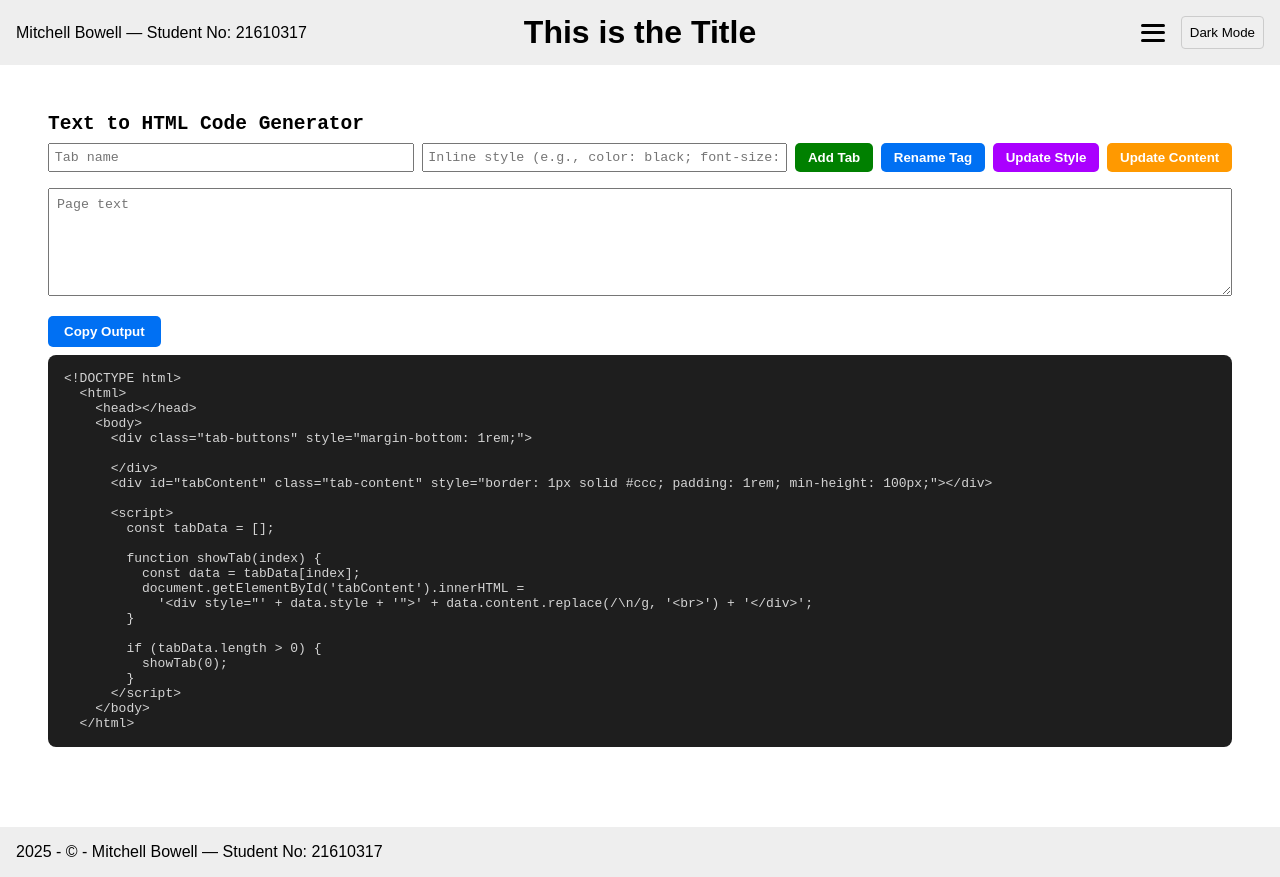
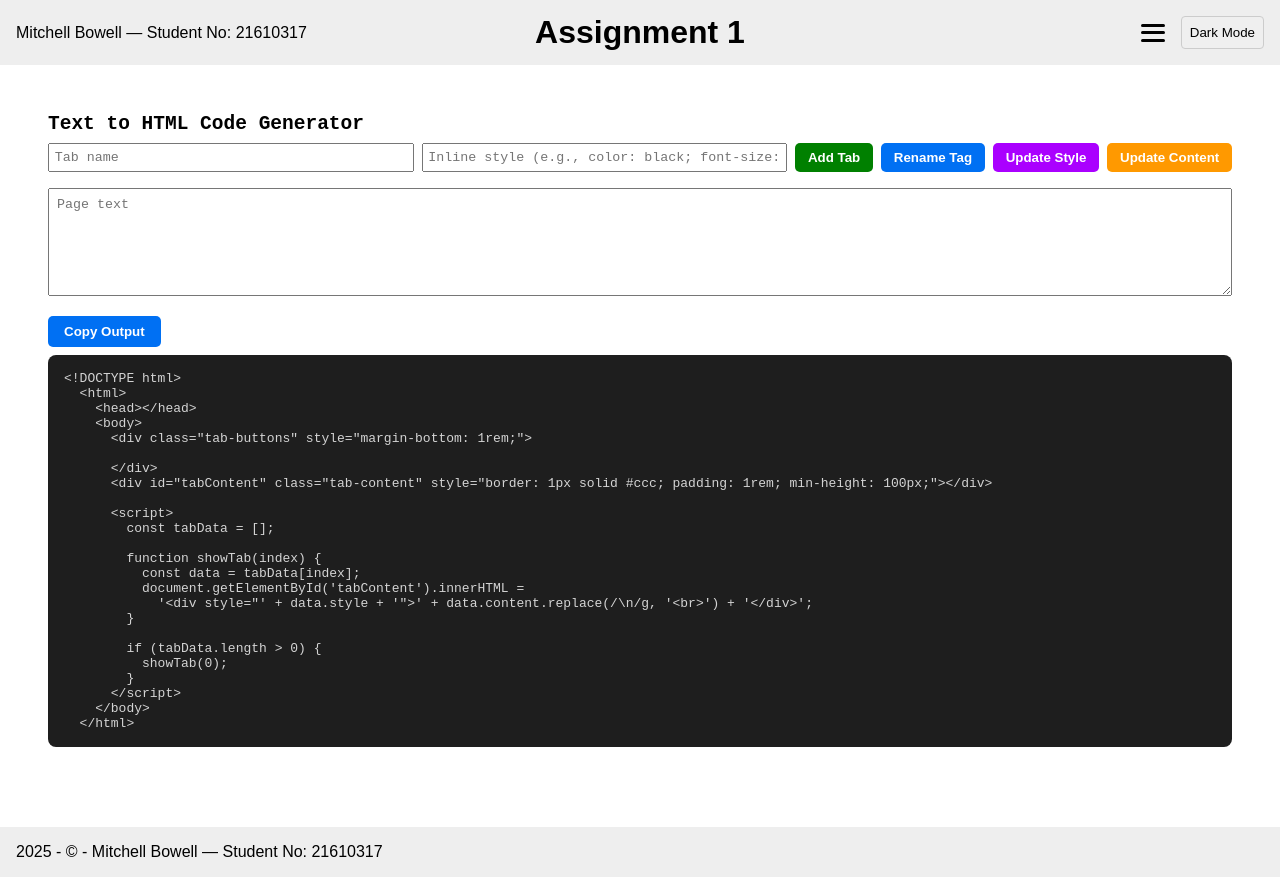
Before and after one commit to MitchBow/CWA-Assignment-1, a Next.js app: page / in a window 1280 px wide. Built offline with nearby package versions, Linux system fonts and the light colour scheme.

Commit message:
added a readme

```diff
--- a/app/layout.tsx
+++ b/app/layout.tsx
@@ -77,7 +77,7 @@ export default function RootLayout({ children }: { children: React.ReactNode })
             }}
           >
             <h1 id="title" style={{ margin: 0 }}>
-              This is the Title
+              Assignment 1
             </h1>
           </div>
           <div style={{ display: 'flex', alignItems: 'center', gap: '1rem' }}>
```
Also changed, not shown: 1 other file (tests, documents, lock files or other folders).
